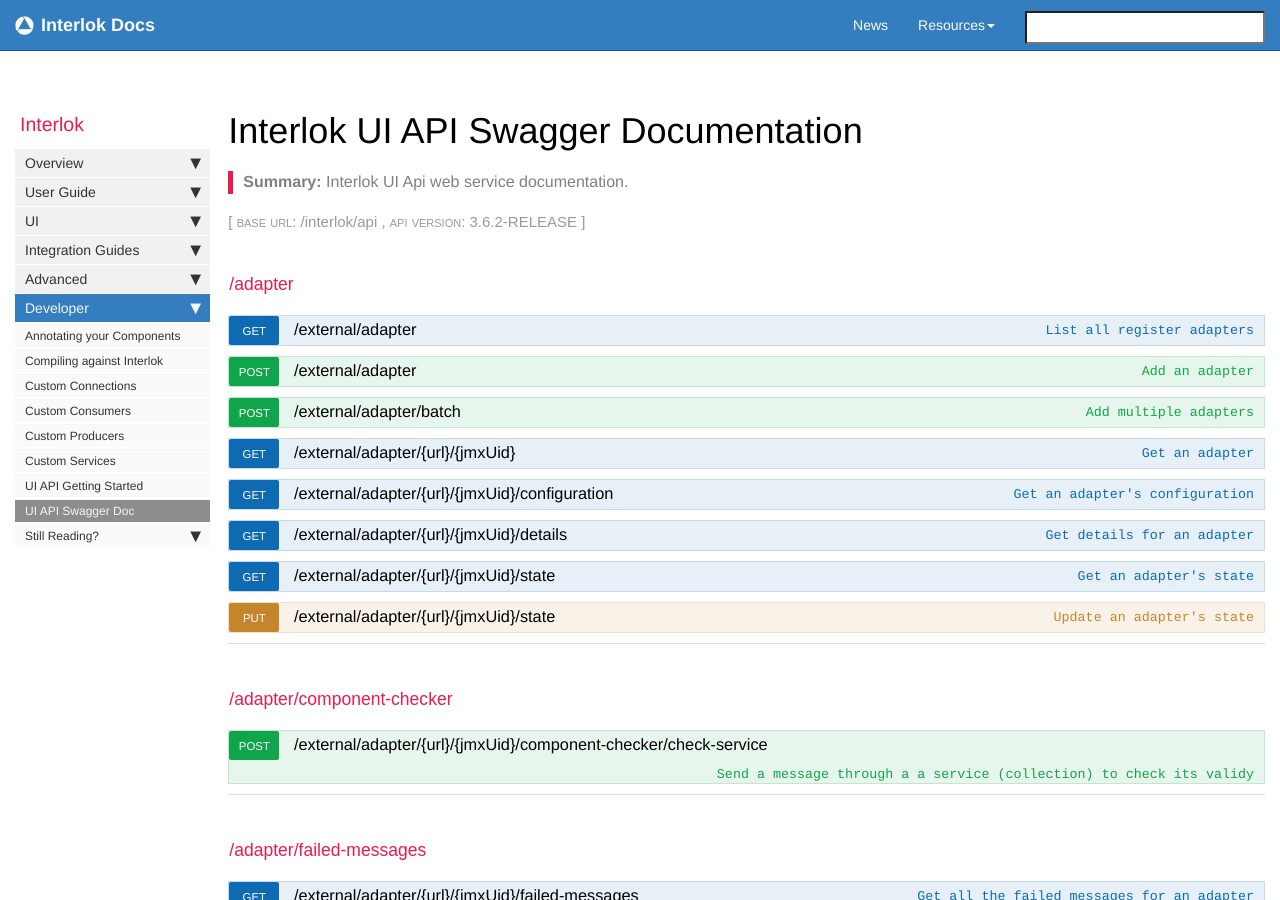
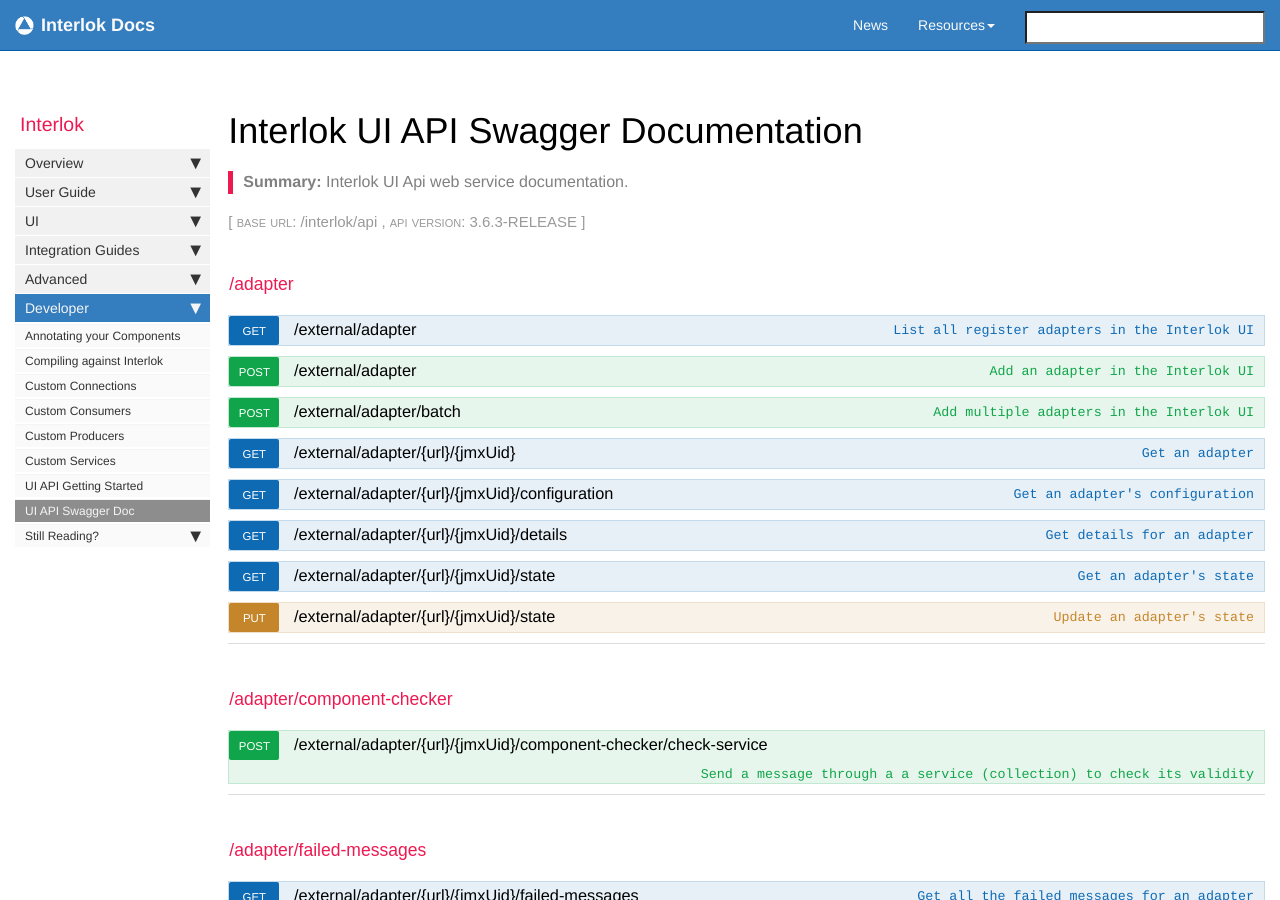
Before and after one commit to adaptris/interlok-docs-legacy, a Jekyll site: the page built from pages/developer/developer-ui-api-swagger-doc.md, in a window 1280 px wide and 900 px high. Built offline with Jekyll 4.4.1, drawn with Linux system fonts in a browser that asks for light colours; nearby versions of some CDN libraries; comment, search, counter and statistics services are not loaded; some of the changed text lies outside the part shown.

Commit message:
Update the documentation swagger yaml file to the ui api version 3.6.3

```diff
--- a/_data/ui-api-swagger.yml
+++ b/_data/ui-api-swagger.yml
@@ -2,27 +2,27 @@
 swagger: "2.0"
 info:
   description: "Interlok UI Api web service documentation."
-  version: "3.6.2-RELEASE"
+  version: "3.6.3-RELEASE"
   title: "Interlok UI Api Documentation"
 basePath: "/interlok/api"
 tags:
+- name: "/adapter"
 - name: "/channel/failed-messages"
 - name: "/workflow/metrics"
-- name: "/adapter"
+- name: "/channel/metrics"
+- name: "/workflow"
+- name: "/workflow/failed-messages"
 - name: "/adapter/component-checker"
+- name: "/adapter/metrics"
+- name: "/adapter/platform"
+- name: "/adapter/failed-messages"
 - name: "/channel"
-- name: "/adapter/metrics"
-- name: "/workflow/failed-messages"
-- name: "/workflow"
-- name: "/channel/metrics"
-- name: "/adapter/failed-messages"
-- name: "/adapter/platform"
 paths:
   /external/adapter:
     get:
       tags:
       - "/adapter"
-      summary: "List all register adapters"
+      summary: "List all register adapters in the Interlok UI"
       description: ""
       operationId: "list"
       consumes:
@@ -50,11 +50,11 @@
           schema:
             type: "array"
             items:
-              $ref: "#/definitions/AdapterEntity"
+              $ref: "#/definitions/AdapterJmxInterlokDetails"
     post:
       tags:
       - "/adapter"
-      summary: "Add an adapter"
+      summary: "Add an adapter in the Interlok UI"
       description: ""
       operationId: "save"
       consumes:
@@ -68,17 +68,17 @@
         name: "body"
         required: false
         schema:
-          $ref: "#/definitions/AdapterEntity"
-      responses:
-        200:
-          description: "successful operation"
-          schema:
-            $ref: "#/definitions/AdapterEntity"
+          $ref: "#/definitions/AdapterJmxInterlokDetails"
+      responses:
+        200:
+          description: "successful operation"
+          schema:
+            $ref: "#/definitions/AdapterJmxInterlokDetails"
   /external/adapter/batch:
     post:
       tags:
       - "/adapter"
-      summary: "Add multiple adapters"
+      summary: "Add multiple adapters in the Interlok UI"
       description: ""
       operationId: "save"
       consumes:
@@ -94,14 +94,14 @@
         schema:
           type: "array"
           items:
-            $ref: "#/definitions/AdapterEntity"
+            $ref: "#/definitions/AdapterJmxInterlokDetails"
       responses:
         200:
           description: "successful operation"
           schema:
             type: "array"
             items:
-              $ref: "#/definitions/AdapterEntity"
+              $ref: "#/definitions/AdapterJmxInterlokDetails"
   /external/adapter/{url}/{jmxUid}:
     get:
       tags:
@@ -141,7 +141,7 @@
     post:
       tags:
       - "/adapter/component-checker"
-      summary: "Send a message through a a service (collection) to check its validy"
+      summary: "Send a message through a a service (collection) to check its validity"
       description: ""
       operationId: "checkService"
       consumes:
@@ -1894,12 +1894,12 @@
     delete:
       tags:
       - "/workflow/metrics"
+      summary: "Delete the workflow message metrics statistics for the given id"
+      description: ""
       operationId: "clearMessageMetricsStatistics"
       produces:
       - "application/json"
       - "application/xml"
-      - "text/plain"
-      - "text/csv"
       parameters:
       - name: "url"
         in: "path"
@@ -1935,7 +1935,6 @@
           description: "successful operation"
           schema:
             $ref: "#/definitions/Result"
-          headers: {}
   /external/workflow/{url}/{jmxUid}/{channel}/{workflow}/metrics/metadata-statistics-ids:
     get:
       tags:
@@ -1983,7 +1982,7 @@
     get:
       tags:
       - "/workflow/metrics"
-      summary: "Get a workflow matadata statistics for a given id"
+      summary: "Get a workflow matadata statistics for the given id"
       description: ""
       operationId: "getMetadataStatistics"
       produces:
@@ -2029,12 +2028,12 @@
     delete:
       tags:
       - "/workflow/metrics"
+      summary: "Delete the workflow matadata statistics for the given id"
+      description: ""
       operationId: "clearMetadataStatistics"
       produces:
       - "application/json"
       - "application/xml"
-      - "text/plain"
-      - "text/csv"
       parameters:
       - name: "url"
         in: "path"
@@ -2070,7 +2069,6 @@
           description: "successful operation"
           schema:
             $ref: "#/definitions/Result"
-          headers: {}
   /external/workflow/{url}/{jmxUid}/{channel}/{workflow}/state:
     get:
       tags:
@@ -2182,6 +2180,23 @@
         $ref: "#/definitions/MessageEntity"
     xml:
       name: "component-check-wrapper"
+  AdapterJmxInterlokDetails:
+    type: "object"
+    properties:
+      jmxUid:
+        type: "string"
+      url:
+        type: "string"
+      jmxUsername:
+        type: "string"
+      jmxPassword:
+        type: "string"
+      jmxEnv:
+        type: "string"
+      name:
+        type: "string"
+    xml:
+      name: "adapter"
   AdapterEntity:
     type: "object"
     required:
@@ -2331,8 +2346,6 @@
         - "STARTED"
         - "STOPPED"
         - "DISCONNECTED"
-      serviceCollection:
-        $ref: "#/definitions/ServiceCollectionEntity"
       type:
         type: "string"
       id:
@@ -2353,25 +2366,6 @@
         type: "string"
       stackTrace:
         type: "string"
-  ServiceCollectionEntity:
-    type: "object"
-    properties:
-      name:
-        type: "string"
-      className:
-        type: "string"
-      alias:
-        type: "string"
-      services:
-        type: "array"
-        items:
-          type: "object"
-      type:
-        type: "string"
-      id:
-        type: "string"
-    xml:
-      name: "service-collection"
   MessageEntity:
     type: "object"
     properties:
```
